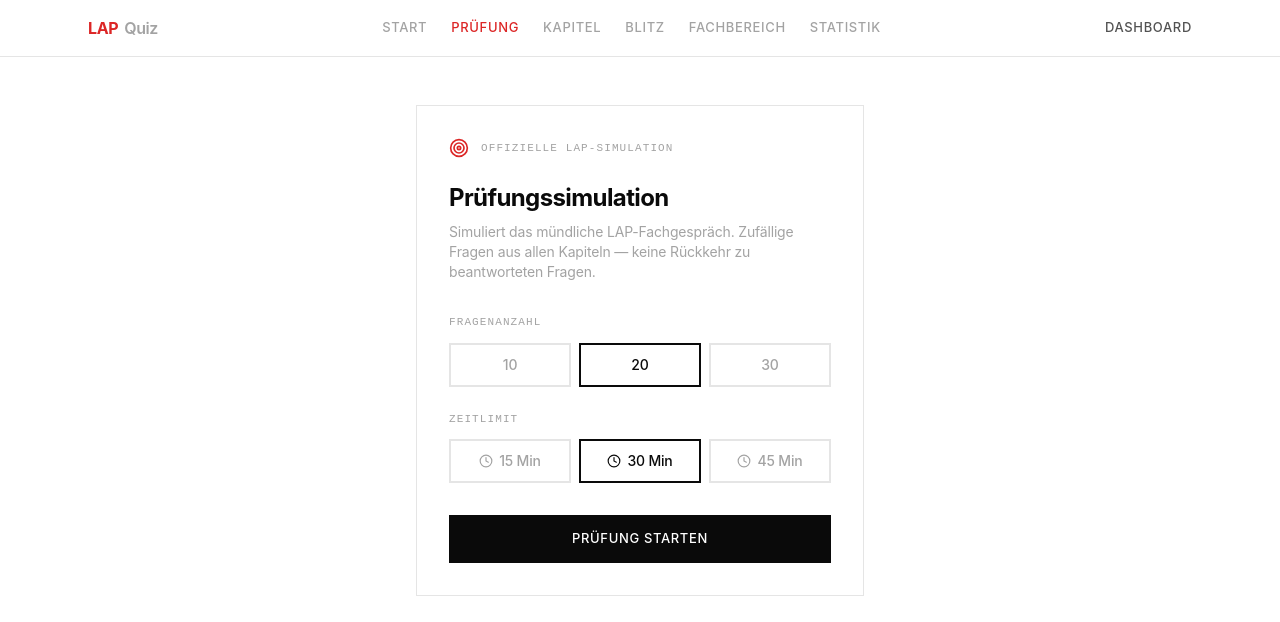
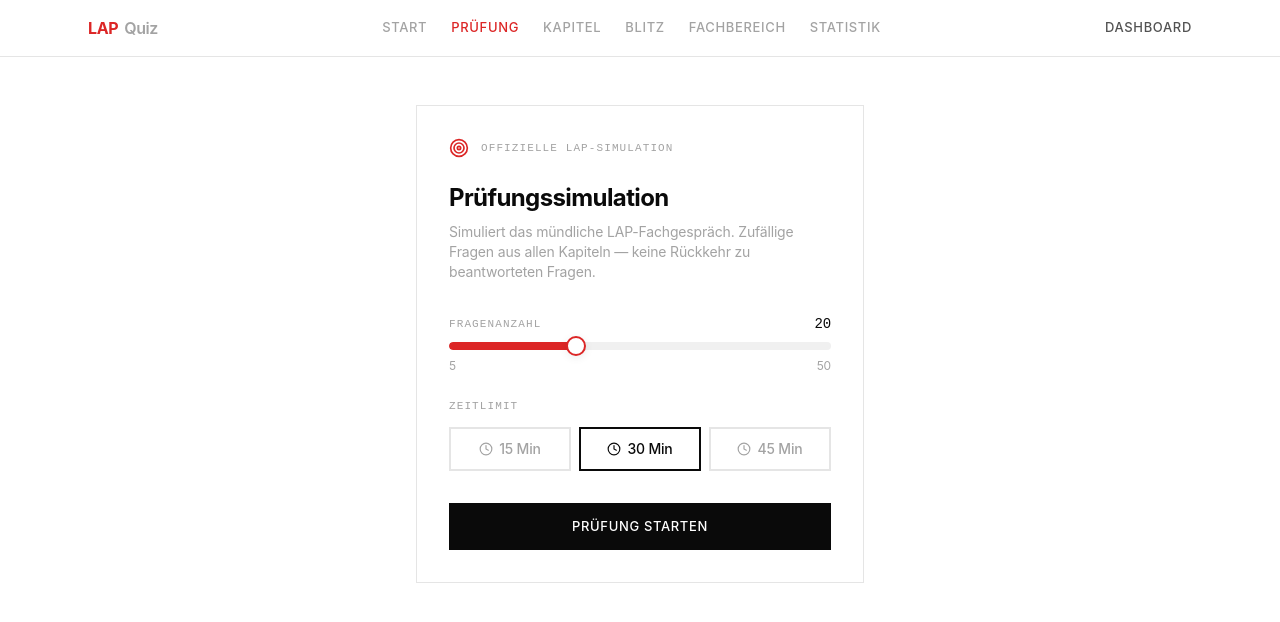
Before and after one commit to mx-town/lap-quiz, a Next.js app: page /quiz/exam in a window 1280 px wide. Shown: the top 622 px of the page. Built offline with nearby package versions, Linux system fonts and the light colour scheme; no server answers.

Commit message:
fragen opti

```diff
--- a/app/quiz/chapter/[id]/page.tsx
+++ b/app/quiz/chapter/[id]/page.tsx
@@ -8,6 +8,7 @@ import { ProgressBar } from "@/components/quiz/ProgressBar"
 import { ResultScreen } from "@/components/quiz/ResultScreen"
 import { Question, QuizResult, CHAPTERS } from "@/types"
 import { SEED_QUESTIONS } from "@/lib/seed-questions"
+import { shuffleArray } from "@/lib/utils"
 import { checkAnswer } from "@/lib/quiz-engine"
 
 export default function ChapterQuizPage({ params }: { params: { id: string } }) {
@@ -23,11 +24,15 @@ export default function ChapterQuizPage({ params }: { params: { id: string } })
   const timeoutRef = useRef<ReturnType<typeof setTimeout> | null>(null)
   const nextCountRef = useRef<number>(0)
 
-  const questions: Question[] = isValidChapter
-    ? SEED_QUESTIONS
-        .filter((q) => q.chapter_number === chapterNum)
-        .map((q, i) => ({ ...q, id: `chapter-${chapterNum}-${i}` }))
-    : []
+  const [questions] = useState<Question[]>(() =>
+    isValidChapter
+      ? shuffleArray(
+          SEED_QUESTIONS
+            .filter((q) => q.chapter_number === chapterNum)
+            .map((q, i) => ({ ...q, id: `chapter-${chapterNum}-${i}` }))
+        )
+      : []
+  )
 
   const finishQuiz = (correct: number) => {
     const duration = Math.round((Date.now() - startTime.getTime()) / 1000)
--- a/app/quiz/custom/page.tsx
+++ b/app/quiz/custom/page.tsx
@@ -94,24 +94,18 @@ export default function CustomPage() {
 
               {/* Question count */}
               <div>
-                <label className="text-[11px] font-mono uppercase tracking-widest text-text-muted block mb-3">Fragenanzahl</label>
-                <div className="grid grid-cols-2 sm:grid-cols-4 gap-2">
-                  {[15, 20, 25, 30].map((n) => (
-                    <button
-                      key={n}
-                      onClick={() => setQuestionCount(n)}
-                      className={cn(
-                        "py-2.5 border-2 text-sm font-medium transition-all",
-                        "focus-visible:outline-none focus-visible:ring-2 focus-visible:ring-accent-primary focus-visible:ring-offset-2 focus-visible:ring-offset-bg-surface",
-                        questionCount === n
-                          ? "border-text-primary text-text-primary"
-                          : "border-border-subtle text-text-muted hover:border-text-muted"
-                      )}
-                    >
-                      {n}
-                    </button>
-                  ))}
+                <div className="flex justify-between items-center mb-2">
+                  <label className="text-[11px] font-mono uppercase tracking-widest text-text-muted">Fragenanzahl</label>
+                  <span className="text-sm font-mono font-medium text-text-primary">{questionCount}</span>
                 </div>
+                <Slider
+                  value={questionCount}
+                  onChange={setQuestionCount}
+                  min={5}
+                  max={50}
+                  step={1}
+                  showValue={false}
+                />
               </div>
 
               {/* Focus chapters summary */}
--- a/app/quiz/exam/page.tsx
+++ b/app/quiz/exam/page.tsx
@@ -10,6 +10,7 @@ import { Question, QuizResult } from "@/types"
 import { SEED_QUESTIONS } from "@/lib/seed-questions"
 import { shuffleArray, cn } from "@/lib/utils"
 import { checkAnswer } from "@/lib/quiz-engine"
+import { Slider } from "@/components/ui/Slider"
 import { Target, Clock } from "lucide-react"
 
 export default function ExamPage() {
@@ -104,24 +105,18 @@ export default function ExamPage() {
 
             <div className="space-y-6 mb-8">
               <div>
-                <label className="text-[11px] font-mono uppercase tracking-widest text-text-muted block mb-3">Fragenanzahl</label>
-                <div className="flex gap-2">
-                  {[10, 20, 30].map((n) => (
-                    <button
-                      key={n}
-                      onClick={() => setConfig((c) => ({ ...c, count: n }))}
-                      className={cn(
-                        "flex-1 py-2.5 border-2 text-sm font-medium transition-all",
-                        "focus-visible:outline-none focus-visible:ring-2 focus-visible:ring-accent-primary focus-visible:ring-offset-2 focus-visible:ring-offset-bg-surface",
-                        config.count === n
-                          ? "border-text-primary text-text-primary"
-                          : "border-border-subtle text-text-muted hover:border-text-muted"
-                      )}
-                    >
-                      {n}
-                    </button>
-                  ))}
+                <div className="flex justify-between items-center mb-2">
+                  <label className="text-[11px] font-mono uppercase tracking-widest text-text-muted">Fragenanzahl</label>
+                  <span className="text-sm font-mono font-medium text-text-primary">{config.count}</span>
                 </div>
+                <Slider
+                  value={config.count}
+                  onChange={(v) => setConfig((c) => ({ ...c, count: v }))}
+                  min={5}
+                  max={50}
+                  step={1}
+                  showValue={false}
+                />
               </div>
 
               <div>
```
